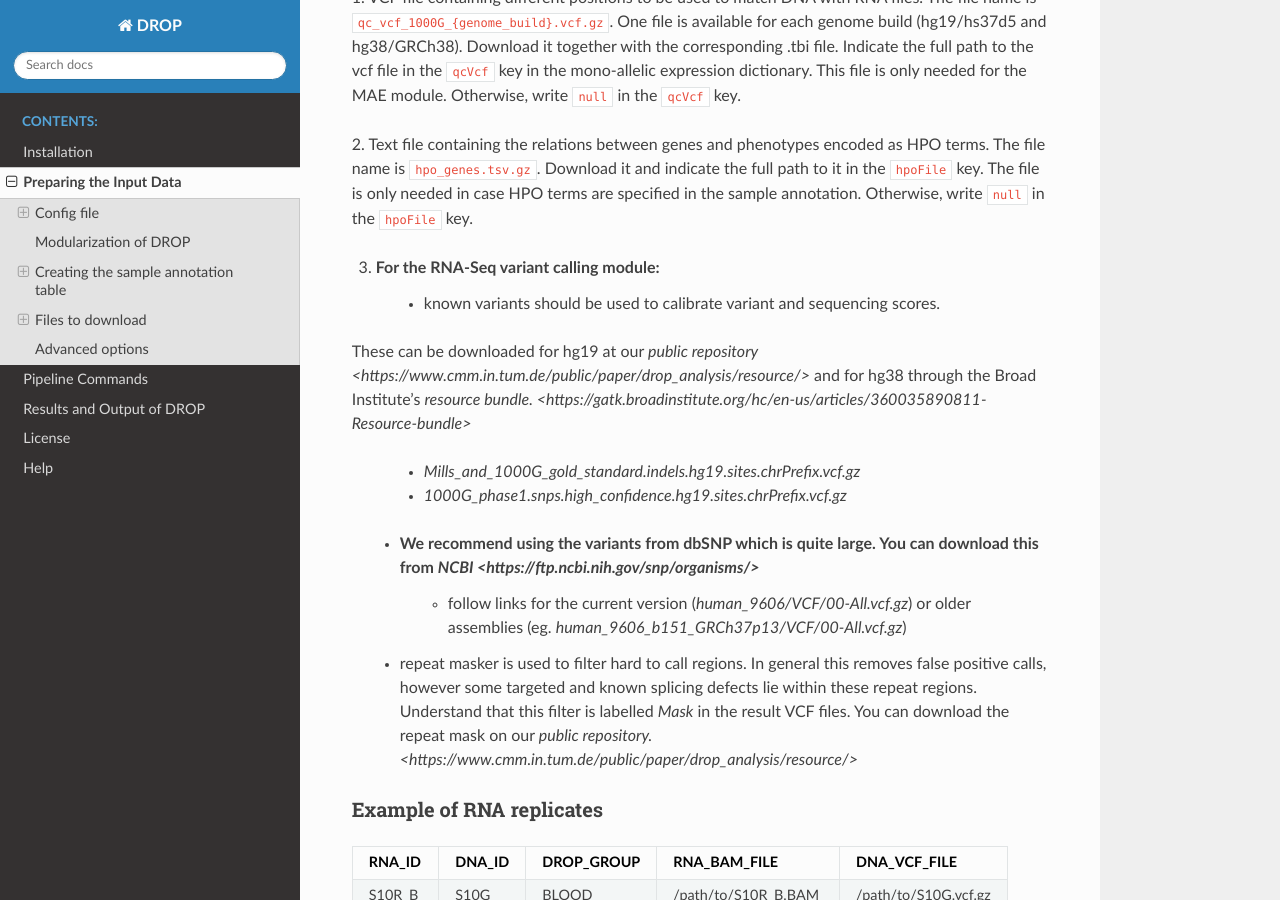
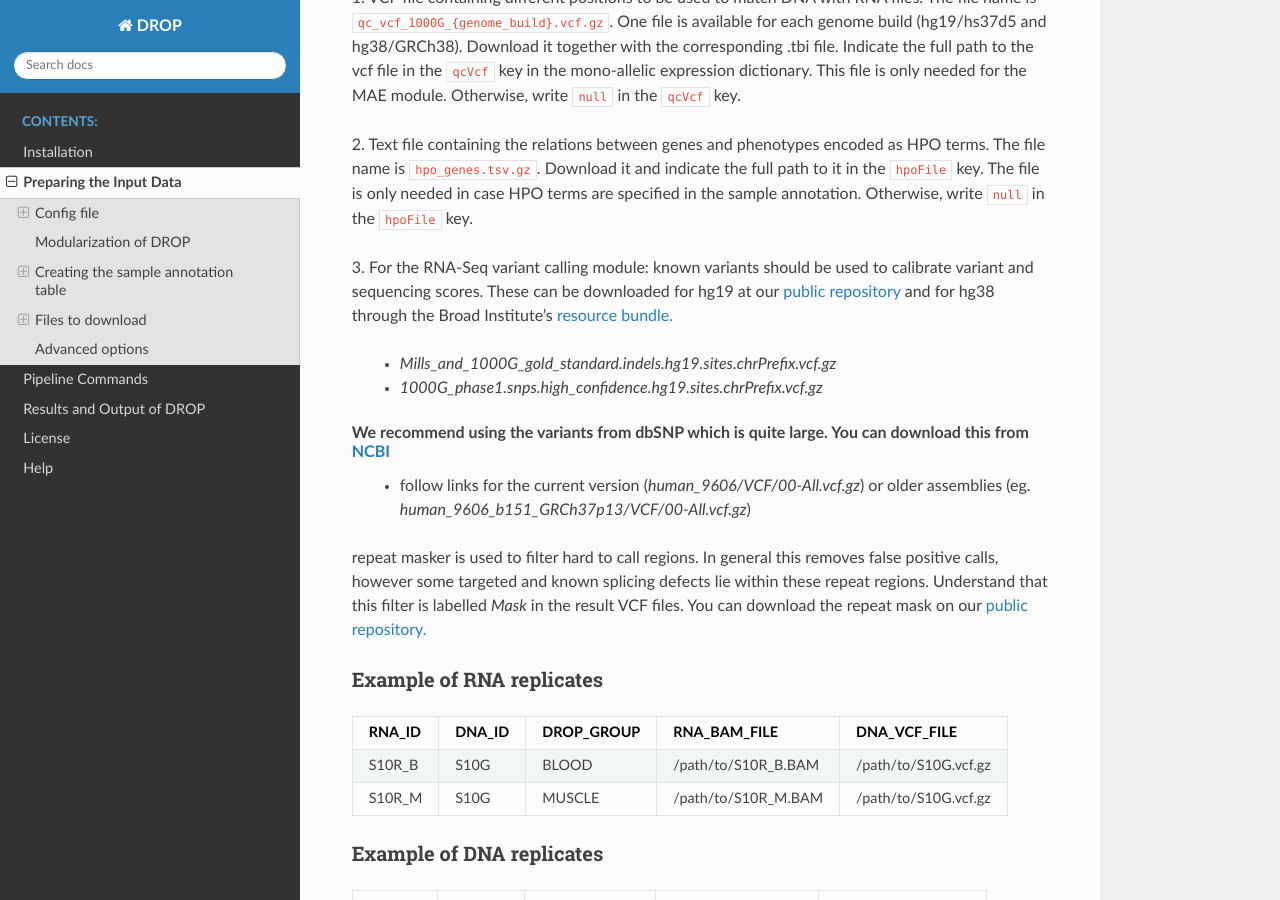
Before and after one commit to gagneurlab/drop, a Sphinx documentation site: the page built from docs/source/prepare.rst, in a window 1280 px wide and 900 px high, scrolled down 7230 px. Built offline with Sphinx 7.4.7 and the Read the Docs theme 2.0.0, drawn with Linux system fonts in a browser that asks for light colours.

Commit message:
fix formatting

```diff
--- a/docs/source/prepare.rst
+++ b/docs/source/prepare.rst
@@ -318,14 +318,16 @@ The file is only needed in case HPO terms are specified in the sample annotation
 Otherwise, write ``null`` in the ``hpoFile`` key.
 
 3. For the RNA-Seq variant calling module:
-    - known variants should be used to calibrate variant and sequencing scores.
-These can be downloaded for hg19 at our `public repository <https://www.cmm.in.tum.de/public/paper/drop_analysis/resource/>`
-and for hg38 through the Broad Institute's `resource bundle. <https://gatk.broadinstitute.org/hc/en-us/articles/360035890811-Resource-bundle>`
-        - `Mills_and_1000G_gold_standard.indels.hg19.sites.chrPrefix.vcf.gz`
-        - `1000G_phase1.snps.high_confidence.hg19.sites.chrPrefix.vcf.gz`
-    - We recommend using the variants from dbSNP which is quite large. You can download this from `NCBI <https://ftp.ncbi.nih.gov/snp/organisms/>`
-        - follow links for the current version (`human_9606/VCF/00-All.vcf.gz`) or older assemblies (eg. `human_9606_b151_GRCh37p13/VCF/00-All.vcf.gz`)
-    - repeat masker is used to filter hard to call regions. In general this removes false positive calls, however some targeted and known splicing defects lie within these repeat regions. Understand that this filter is labelled `Mask` in the result VCF files. You can download the repeat mask on our `public repository. <https://www.cmm.in.tum.de/public/paper/drop_analysis/resource/>`
+known variants should be used to calibrate variant and sequencing scores.
+These can be downloaded for hg19 at our `public repository <https://www.cmm.in.tum.de/public/paper/drop_analysis/resource/>`_
+and for hg38 through the Broad Institute's `resource bundle. <https://gatk.broadinstitute.org/hc/en-us/articles/360035890811-Resource-bundle>`_
+    - `Mills_and_1000G_gold_standard.indels.hg19.sites.chrPrefix.vcf.gz`
+    - `1000G_phase1.snps.high_confidence.hg19.sites.chrPrefix.vcf.gz`
+
+We recommend using the variants from dbSNP which is quite large. You can download this from `NCBI <https://ftp.ncbi.nih.gov/snp/organisms/>`_
+    - follow links for the current version (`human_9606/VCF/00-All.vcf.gz`) or older assemblies (eg. `human_9606_b151_GRCh37p13/VCF/00-All.vcf.gz`)
+
+repeat masker is used to filter hard to call regions. In general this removes false positive calls, however some targeted and known splicing defects lie within these repeat regions. Understand that this filter is labelled `Mask` in the result VCF files. You can download the repeat mask on our `public repository. <https://www.cmm.in.tum.de/public/paper/drop_analysis/resource/>`_
 
 
 .. _advancedoptions:
```
